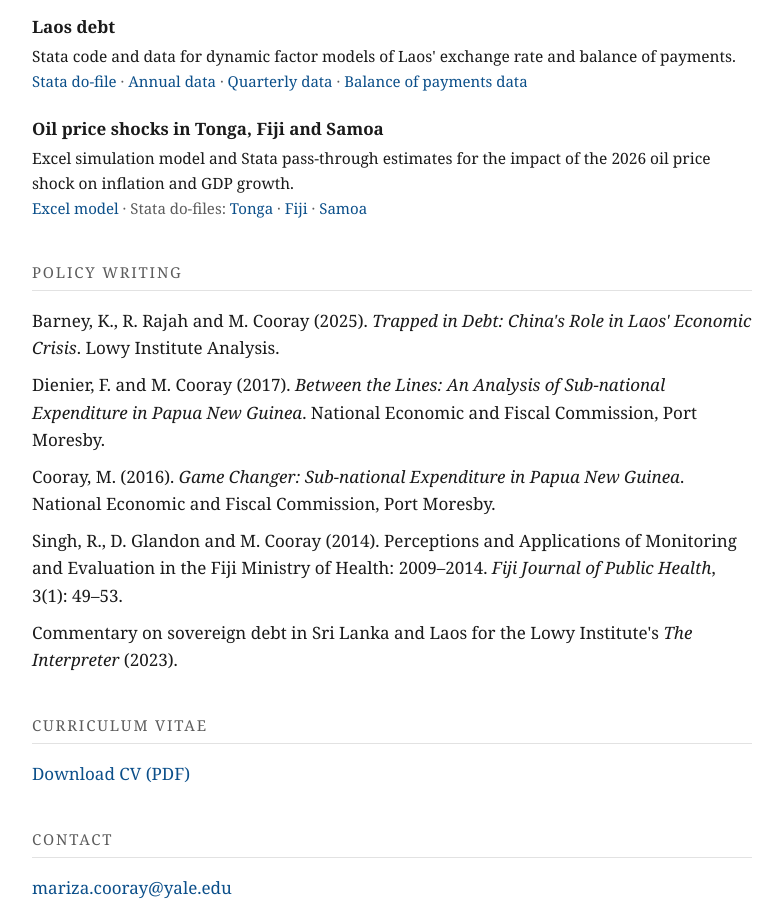
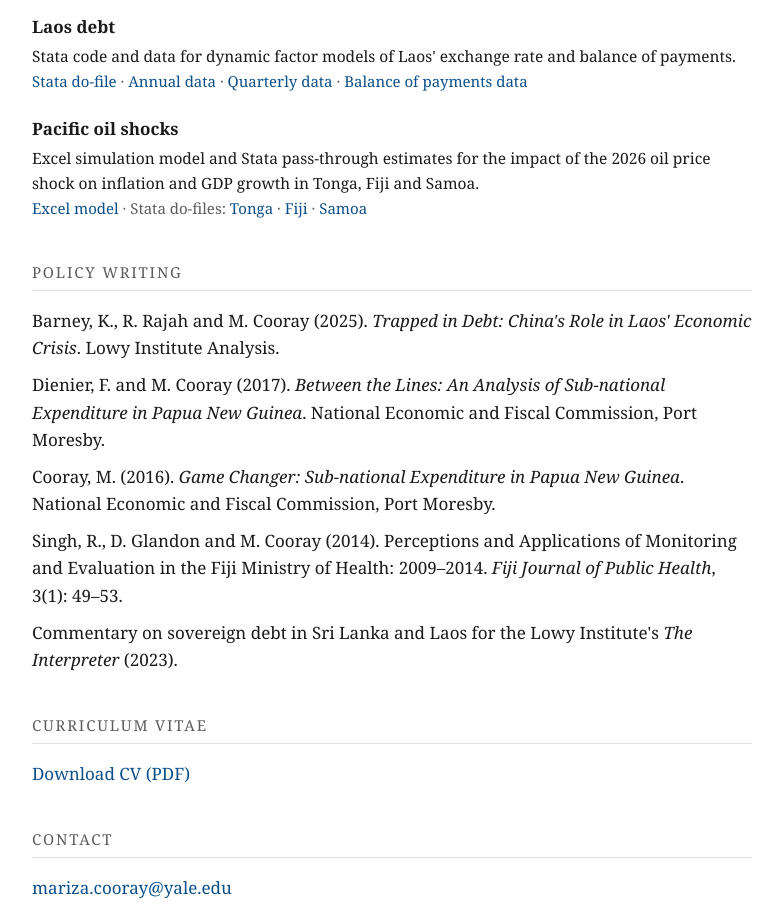
Before and after one commit to marizalcooray/marizalcooray.github.io, a plain HTML site: page index.html in a window 1280 px wide. Shown: the part 1326-2238 px from the top of the page, without its empty margins (248-1030 px from the left). Drawn offline with Linux system fonts and the light colour scheme.

Commit message:
Rename oil shocks work sample to Pacific oil shocks

```diff
--- a/index.html
+++ b/index.html
@@ -120,9 +120,9 @@
   </div>
 
   <div class="paper">
-    <div class="title">Oil price shocks in Tonga, Fiji and Samoa</div>
-    <div class="abstract">Excel simulation model and Stata pass-through estimates for the impact of the 2026 oil price shock on inflation and GDP growth.</div>
-    <div class="meta"><a href="work-samples/oil-shocks/Oil_shocks_model_v05.xlsx">Excel model</a> · Stata do-files: <a href="work-samples/oil-shocks/pass_Tonga_v2.do">Tonga</a> · <a href="work-samples/oil-shocks/pass_Fiji_v0.do">Fiji</a> · <a href="work-samples/oil-shocks/pass_Samoa_v0.do">Samoa</a></div>
+    <div class="title">Pacific oil shocks</div>
+    <div class="abstract">Excel simulation model and Stata pass-through estimates for the impact of the 2026 oil price shock on inflation and GDP growth in Tonga, Fiji and Samoa.</div>
+    <div class="meta"><a href="work-samples/pacific-oil-shocks/Oil_shocks_model_v05.xlsx">Excel model</a> · Stata do-files: <a href="work-samples/pacific-oil-shocks/pass_Tonga_v2.do">Tonga</a> · <a href="work-samples/pacific-oil-shocks/pass_Fiji_v0.do">Fiji</a> · <a href="work-samples/pacific-oil-shocks/pass_Samoa_v0.do">Samoa</a></div>
   </div>
 
   <h2 id="policy">Policy writing</h2>
```
Also changed, not shown: 10 other files.
